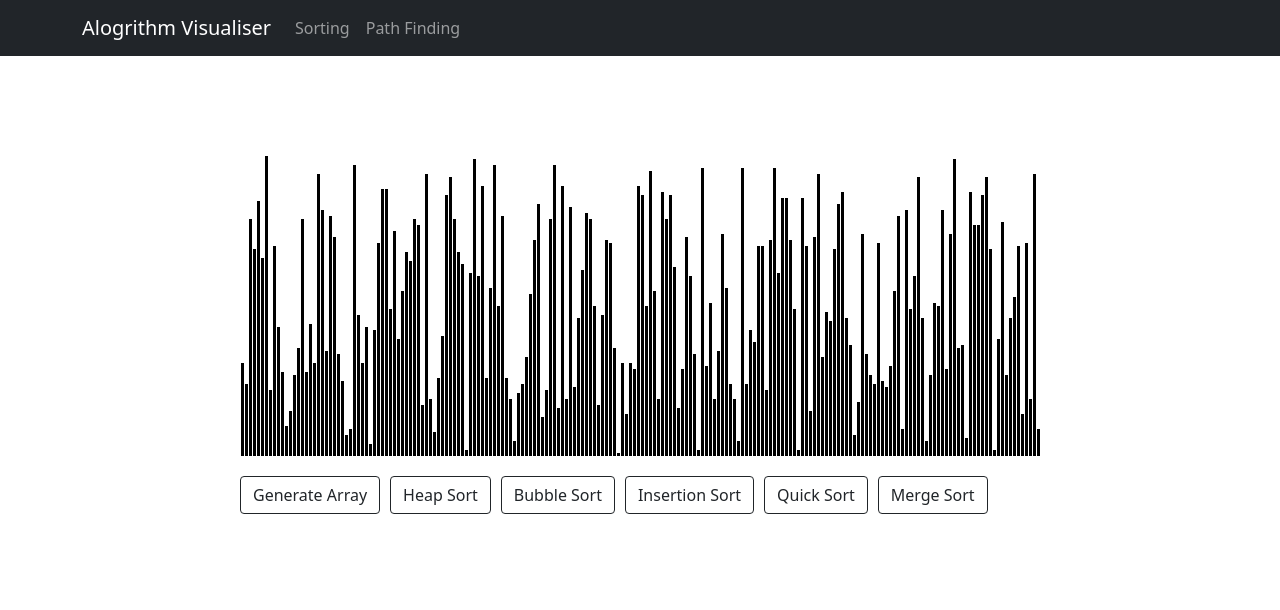
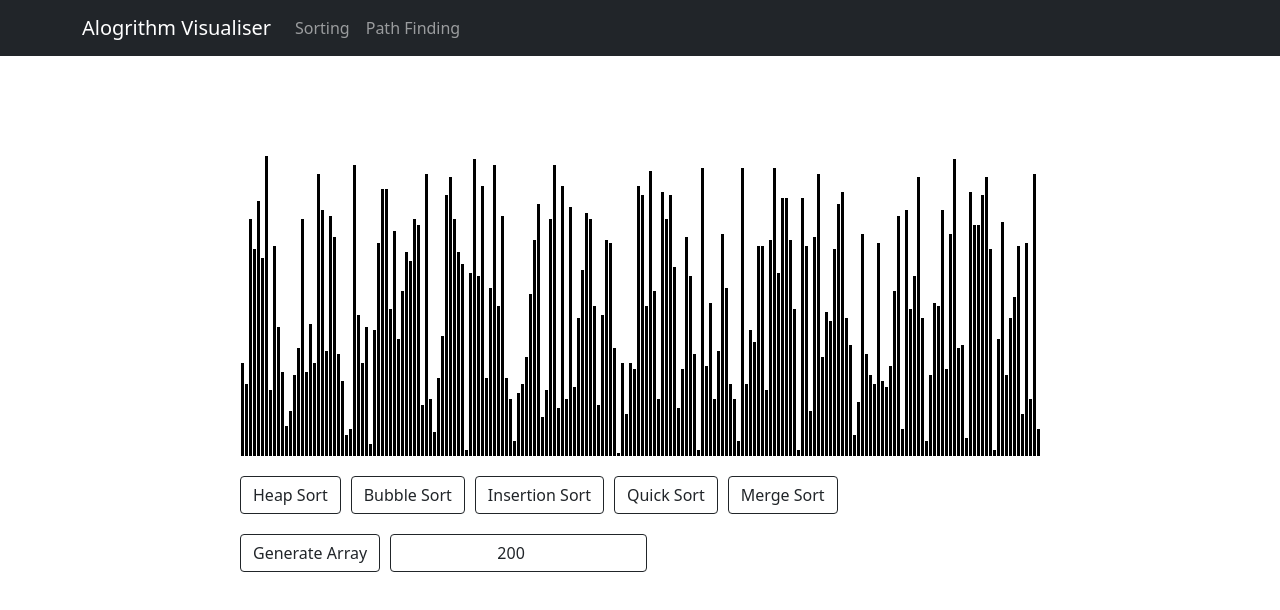
Before and after one commit to OliverSimonGH/Algorithm-Visualiser, a React (Create React App) app: page / in a window 1280 px wide. Shown: the top 610 px of the page. Built offline with nearby package versions, Linux system fonts and the light colour scheme.

Commit message:
refactored the UI to allow the user to enter the size of an array between 10 and 200

```diff
--- a/src/Algorithm.js
+++ b/src/Algorithm.js
@@ -17,6 +17,7 @@ export default class Algorithm extends Component {
     array: [],
     arraySize: 200,
     buttonsEnabled: false,
+    timeouts: []
   };
 
   componentDidMount() {
@@ -109,7 +110,6 @@ export default class Algorithm extends Component {
     let animations = mergeSortAnimations(arr);
 
     this.swapAnimation(animations, (an) => {
-
       for (let j = 0; j < an.length; j++) {
         const one = an[j][0];
         const two = an[j][1];
@@ -117,13 +117,12 @@ export default class Algorithm extends Component {
 
         let bars = document.getElementsByClassName("algorithmBar");
 
-          if (ANIMATION_TYPE.RED === anType){
+        if (ANIMATION_TYPE.RED === anType) {
           setTimeout(() => {
             bars[one].style.backgroundColor = "red";
             bars[two].style.backgroundColor = "red";
           }, j * ANIMATION_SPEED);
-          }
-          else if (ANIMATION_TYPE.BLACK === anType) {
+        } else if (ANIMATION_TYPE.BLACK === anType) {
           setTimeout(() => {
             bars[one].style.backgroundColor = "black";
             bars[two].style.backgroundColor = "black";
@@ -133,18 +132,33 @@ export default class Algorithm extends Component {
             let new_temp = [...this.state.array];
             new_temp[one] = two;
             this.setState({ array: new_temp });
-
           }, j * ANIMATION_SPEED);
         }
       }
     });
   };
 
+  inputChange = (value) => {
+    let temp = value;
+    if (value < 10){
+      temp = 10;
+    }
+    else if (value > 200){
+      temp = 200;
+    }
+
+    this.setState({
+      arraySize: temp
+    })
+
+    this.generateArray()
+  }
+
   render() {
     return (
       <div className="mainContainer">
         <div className="algorithmContainer">
-          {this.state.array.map((bar, key) => {
+          {this.state.arraySize && this.state.array.map((bar, key) => {
             return (
               <div
                 className="algorithmBar"
@@ -156,13 +170,7 @@ export default class Algorithm extends Component {
           })}
         </div>
         <div className="algorithmButtons">
-          <Button
-            variant="outline-dark"
-            onClick={() => this.generateArray()}
-            style={{ marginRight: 10 }}
-          >
-            Generate Array
-          </Button>
+          <div>
           <Button
             variant="outline-dark"
             onClick={() => this.heapSort()}
@@ -208,6 +216,17 @@ export default class Algorithm extends Component {
             Merge Sort
           </Button>
           </div>
+          <div>
+          <Button
+            variant="outline-dark"
+            onClick={() => this.generateArray()}
+            style={{ marginRight: 10, marginTop: 20}}
+          >
+            Generate Array
+          </Button>
+          <input type="number" class="btn btn-outline-dark custom-input" placeholder={this.state.arraySize} value={this.state.arraySize} onChange={(e) => this.inputChange(e.target.value)}></input>
+          </div>
+        </div>
       </div>
     );
   }
--- a/src/App.css
+++ b/src/App.css
@@ -32,3 +32,14 @@ html {
   justify-content: center;
   flex-direction: column;
 }
+
+.custom-input {
+  margin-right: 10px;
+  margin-top: 20px;
+}
+
+.custom-input:hover{
+  color: #212529 !important;
+  background-color: #ffff !important;
+
+}
```
Lines whose indentation alone changed are shown as unchanged.
